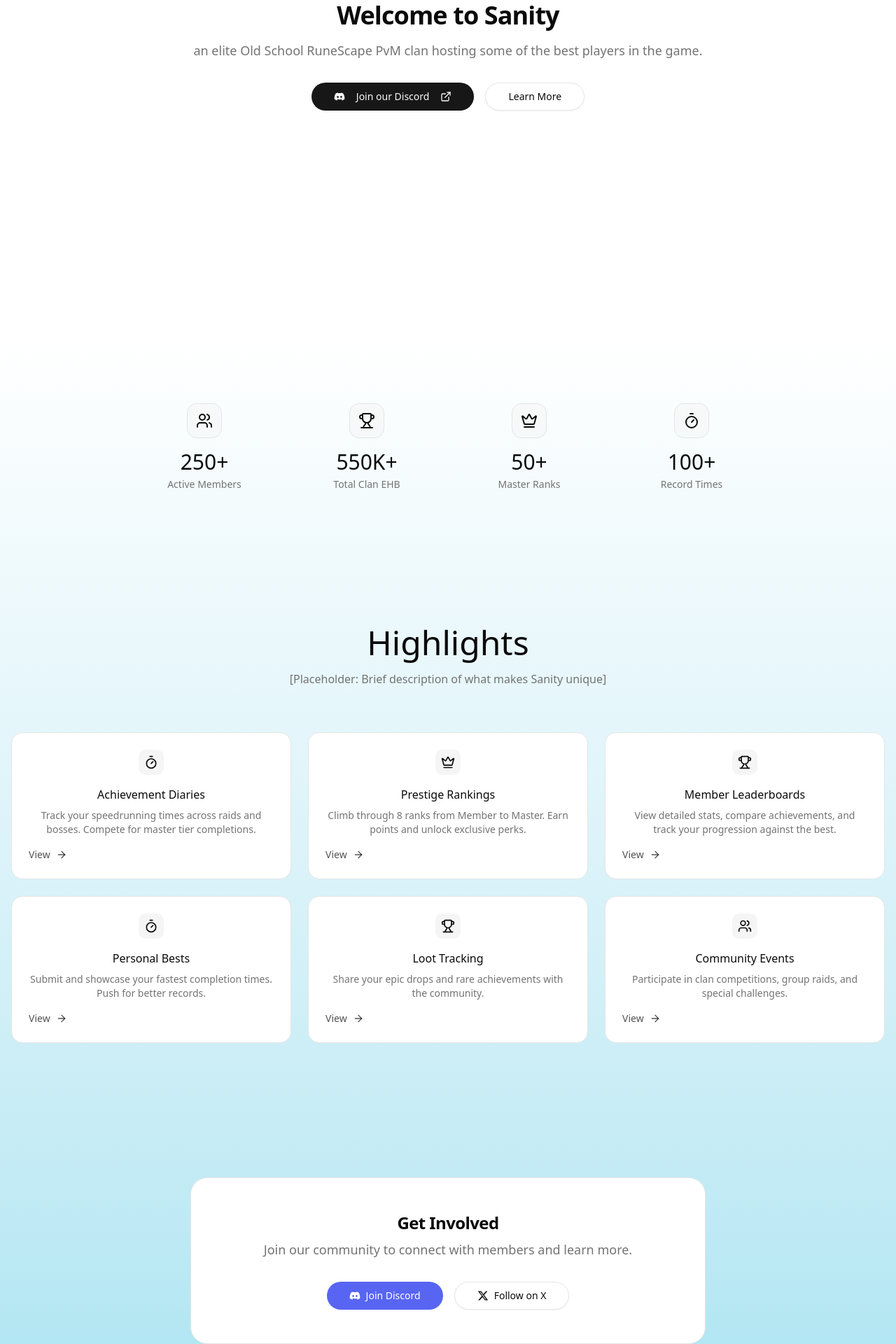
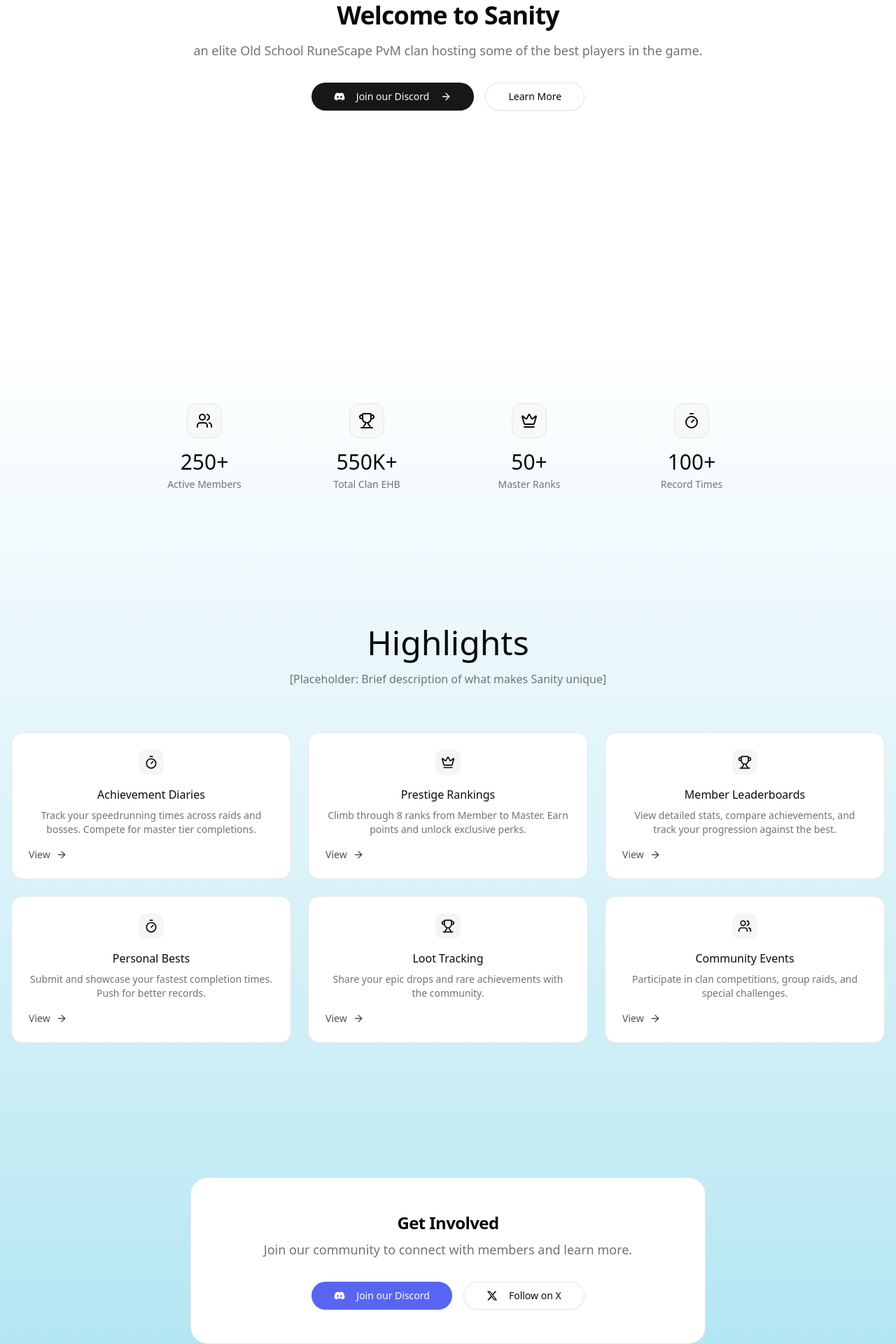
Before and after one commit to nednella/sanity, a React (Vite) app in the folder apps/web/: page / in a window 1280 px wide. Shown: the part 320-2240 px from the top of the page at 70% size. Built offline with nearby package versions, Linux system fonts and the light colour scheme; no server answers.

Commit message:
Update button icons

```diff
--- a/apps/web/src/components/landing/index/cta.tsx
+++ b/apps/web/src/components/landing/index/cta.tsx
@@ -17,29 +17,29 @@ export function Cta() {
                             asChild
                             size="lg"
                             variant="custom"
-                            className="gap-2 rounded-full bg-[#5865F2] px-8! text-white hover:opacity-90 md:w-fit"
+                            className="rounded-full bg-[#5865F2] px-8! text-white hover:opacity-90 md:w-fit"
                         >
                             <a
                                 href="https://discord.gg/sanity"
                                 target="_blank"
                                 rel="noopener noreferrer"
                             >
-                                <DiscordLogo className="size-4 fill-white" />
-                                <span>Join Discord</span>
+                                <DiscordLogo className="mr-2 size-4 fill-white" />
+                                <span>Join our Discord</span>
                             </a>
                         </Button>
                         <Button
                             asChild
                             size="lg"
                             variant="outline"
-                            className="gap-2 rounded-full px-8! transition-none hover:opacity-90 md:w-fit"
+                            className="rounded-full px-8! transition-none hover:opacity-90 md:w-fit"
                         >
                             <a
                                 href="https://twitter.com/sanityosrs"
                                 target="_blank"
                                 rel="noopener noreferrer"
                             >
-                                <TwitterLogo className="fill-text-foreground size-4" />
+                                <TwitterLogo className="fill-text-foreground mr-2 size-4" />
                                 <span>Follow on X</span>
                             </a>
                         </Button>
--- a/apps/web/src/components/landing/index/hero.tsx
+++ b/apps/web/src/components/landing/index/hero.tsx
@@ -1,5 +1,5 @@
 import { Link } from "@tanstack/react-router"
-import { ExternalLink } from "lucide-react"
+import { ArrowRight } from "lucide-react"
 import { motion } from "motion/react"
 
 import { DiscordLogo } from "@/components/logos/discord-logo"
@@ -33,7 +33,7 @@ export function Hero() {
                         >
                             <DiscordLogo className="fill-primary-foreground mr-2 size-4" />
                             <span>Join our Discord</span>
-                            <ExternalLink className="ml-2 size-4 transition-transform group-hover:translate-x-1" />
+                            <ArrowRight className="ml-2 size-4 transition-transform group-hover:translate-x-1" />
                         </a>
                     </Button>
                     <Button
```
